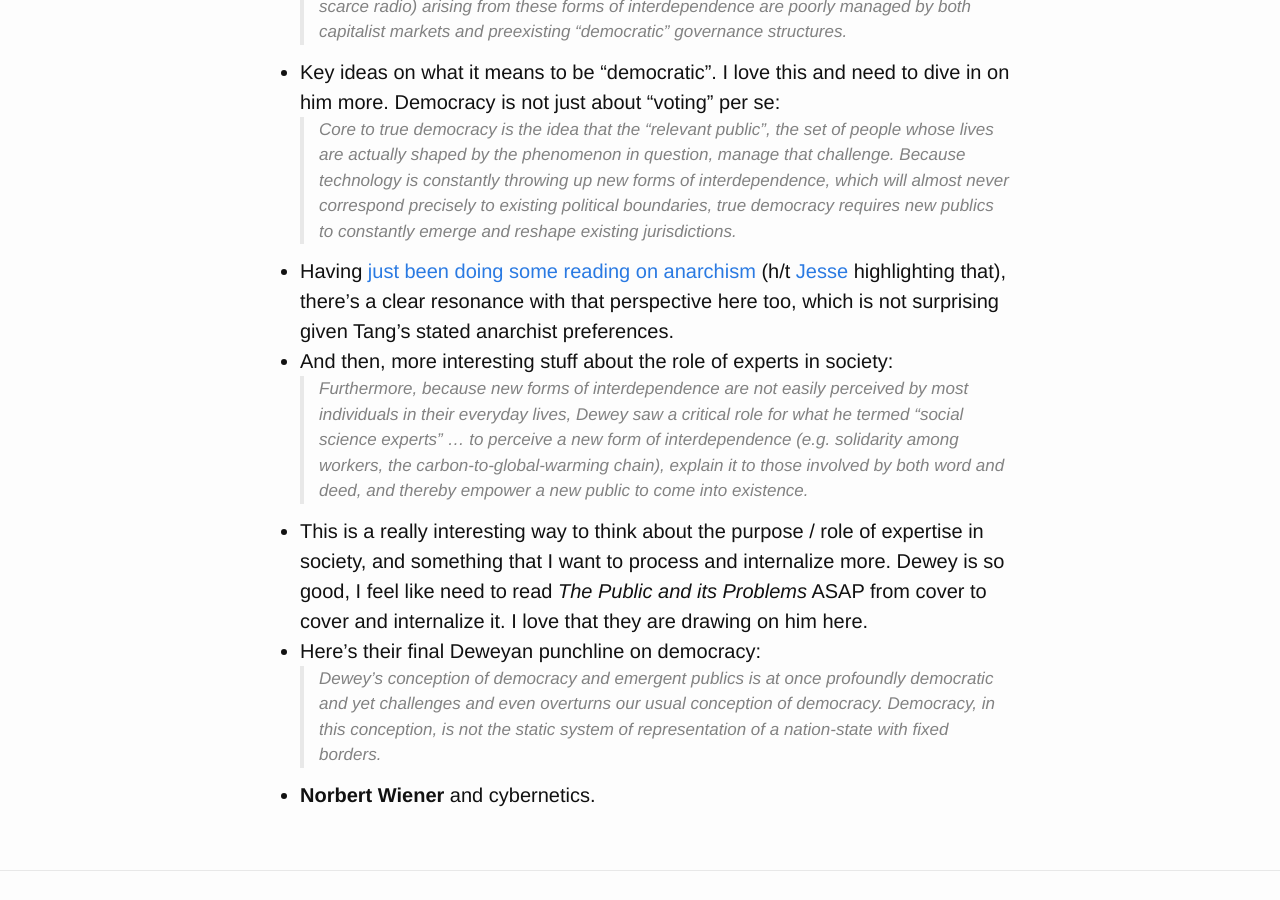
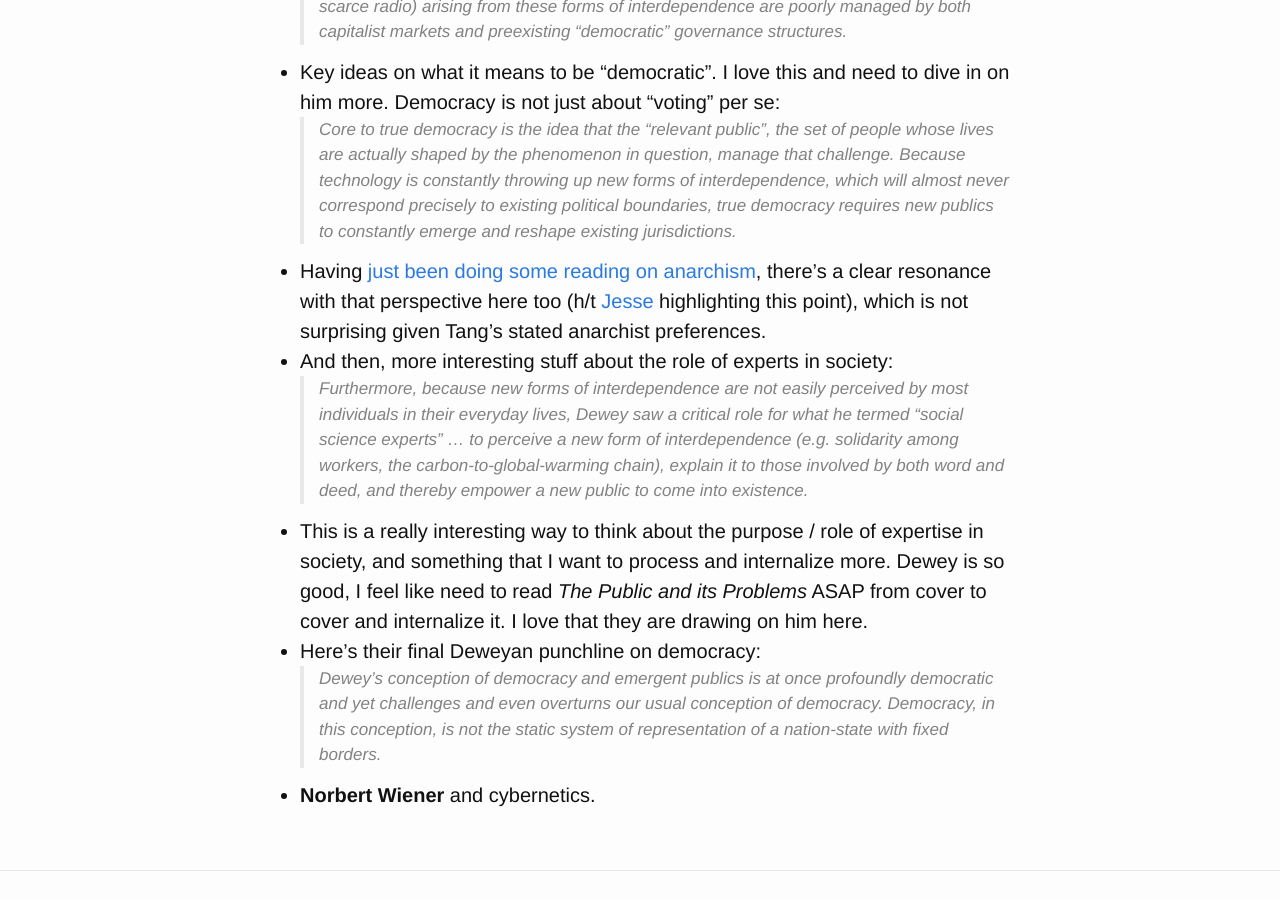
Before and after one commit to Fossj117/fossj117.github.io, a Jekyll site: the page built from _posts/2023-12-27-notes-on-plurality-book.md, in a window 1280 px wide and 900 px high, scrolled down 9175 px. Built offline with Jekyll 4.4.1, drawn with Linux system fonts in a browser that asks for light colours; a script that is not in the unit is left out.

Commit message:
update typo in plurality post

```diff
--- a/_posts/2023-12-27-notes-on-plurality-book.md
+++ b/_posts/2023-12-27-notes-on-plurality-book.md
@@ -162,7 +162,7 @@ The next section goes through a handful of social scientific thinkers who have c
   > Dewey focused specifically on the role of technology in creating new forms of interdependence that created the necessity for new publics. Railroads connected people commercially and socially who would never have met. Radio created shared political understanding and action across thousands of miles. Pollution from industry was affecting rivers and urban air. All these technologies resulted from research, the benefits of which spread with little regards for local and national boundaries. The social challenges (e.g. governance railway tariffs, safety standards, and disease propagation; fairness in access to scarce radio) arising from these forms of interdependence are poorly managed by both capitalist markets and preexisting “democratic” governance structures.
 - Key ideas on what it means to be "democratic". I love this and need to dive in on him more. Democracy is not just about "voting" per se:
   > Core to true democracy is the idea that the “relevant public”, the set of people whose lives are actually shaped by the phenomenon in question, manage that challenge. Because technology is constantly throwing up new forms of interdependence, which will almost never correspond precisely to existing political boundaries, true democracy requires new publics to constantly emerge and reshape existing jurisdictions.
-- Having [just been doing some reading on anarchism](https://jeffreyfossett.com/2023/12/20/notes-on-scott.html) (h/t [Jesse](https://jessecallahanbryant.com/) highlighting that), there's a clear resonance with that perspective here too, which is not surprising given Tang's stated anarchist preferences.
+- Having [just been doing some reading on anarchism](https://jeffreyfossett.com/2023/12/20/notes-on-scott.html), there's a clear resonance with that perspective here too (h/t [Jesse](https://jessecallahanbryant.com/) highlighting this point), which is not surprising given Tang's stated anarchist preferences.
 - And then, more interesting stuff about the role of experts in society:
   > Furthermore, because new forms of interdependence are not easily perceived by most individuals in their everyday lives, Dewey saw a critical role for what he termed “social science experts” ... to perceive a new form of interdependence (e.g. solidarity among workers, the carbon-to-global-warming chain), explain it to those involved by both word and deed, and thereby empower a new public to come into existence.
 - This is a really interesting way to think about the purpose / role of expertise in society, and something that I want to process and internalize more. Dewey is so good, I feel like need to read _The Public and its Problems_ ASAP from cover to cover and internalize it. I love that they are drawing on him here.
```
